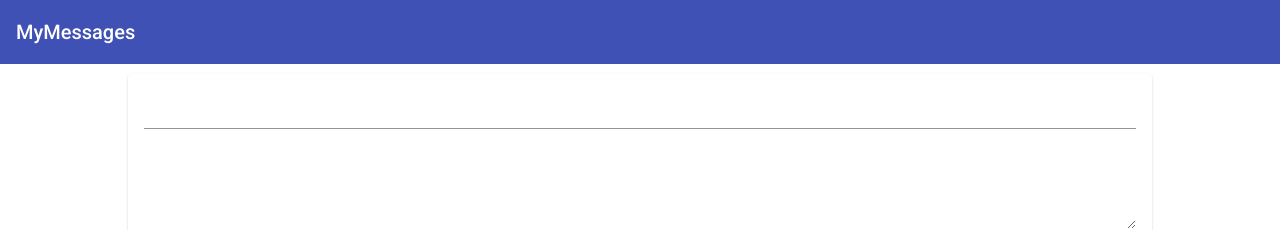
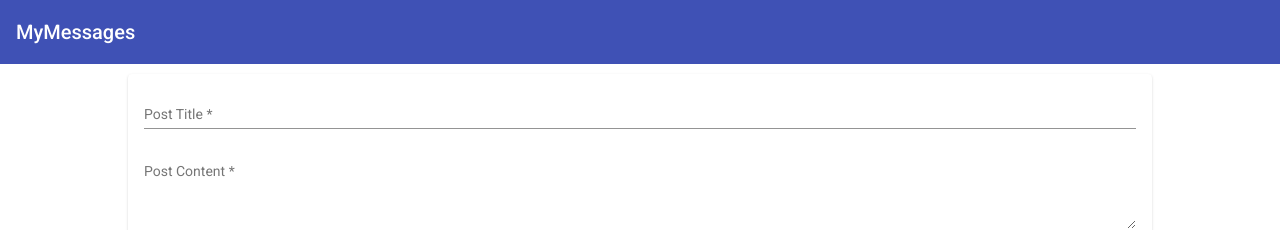
Before and after one commit to tushark-bootcamp/message-post-meanStack, an Angular app: page / in a window 1280 px wide. Shown: the top 230 px of the page. Built offline with nearby package versions, Linux system fonts and the light colour scheme.

Commit message:
enhancement to the posts form with some cool ui features

```diff
--- a/src/app/posts/post-create/post-create.component.html
+++ b/src/app/posts/post-create/post-create.component.html
@@ -12,6 +12,7 @@
                 ngModel
                 required
                 minlength="3"
+                placeholder="Post Title"
                 #title="ngModel"
             >
             <mat-error *ngIf="title.invalid">Please enter a post title</mat-error>
@@ -24,6 +25,7 @@
                 ngModel
                 required
                 minlength="5"
+                placeholder="Post Content"
                 #content="ngModel"
             >
             </textarea>
--- a/src/app/posts/post-create/post-create.component.ts
+++ b/src/app/posts/post-create/post-create.component.ts
@@ -26,5 +26,6 @@
         };
         this.postsService.addPost(post);
         //this.postCreated.emit(post);
+        form.resetForm();
     }
 }
--- a/src/app/posts/post-list/post-list.component.html
+++ b/src/app/posts/post-list/post-list.component.html
@@ -5,6 +5,10 @@
     <mat-expansion-panel *ngFor="let post of posts">
         <mat-expansion-panel-header>{{post.title}}</mat-expansion-panel-header>
         <p>{{post.content}}</p>
+        <mat-action-row>
+            <button mat-button color="primary">Edit</button>
+            <button mat-button color="warn">Delete</button>
+          </mat-action-row>
     </mat-expansion-panel>
 </mat-accordion>
 <p class="info-text mat-body-1" *ngIf="posts.length <= 0">No posts added yet!</p>
```
